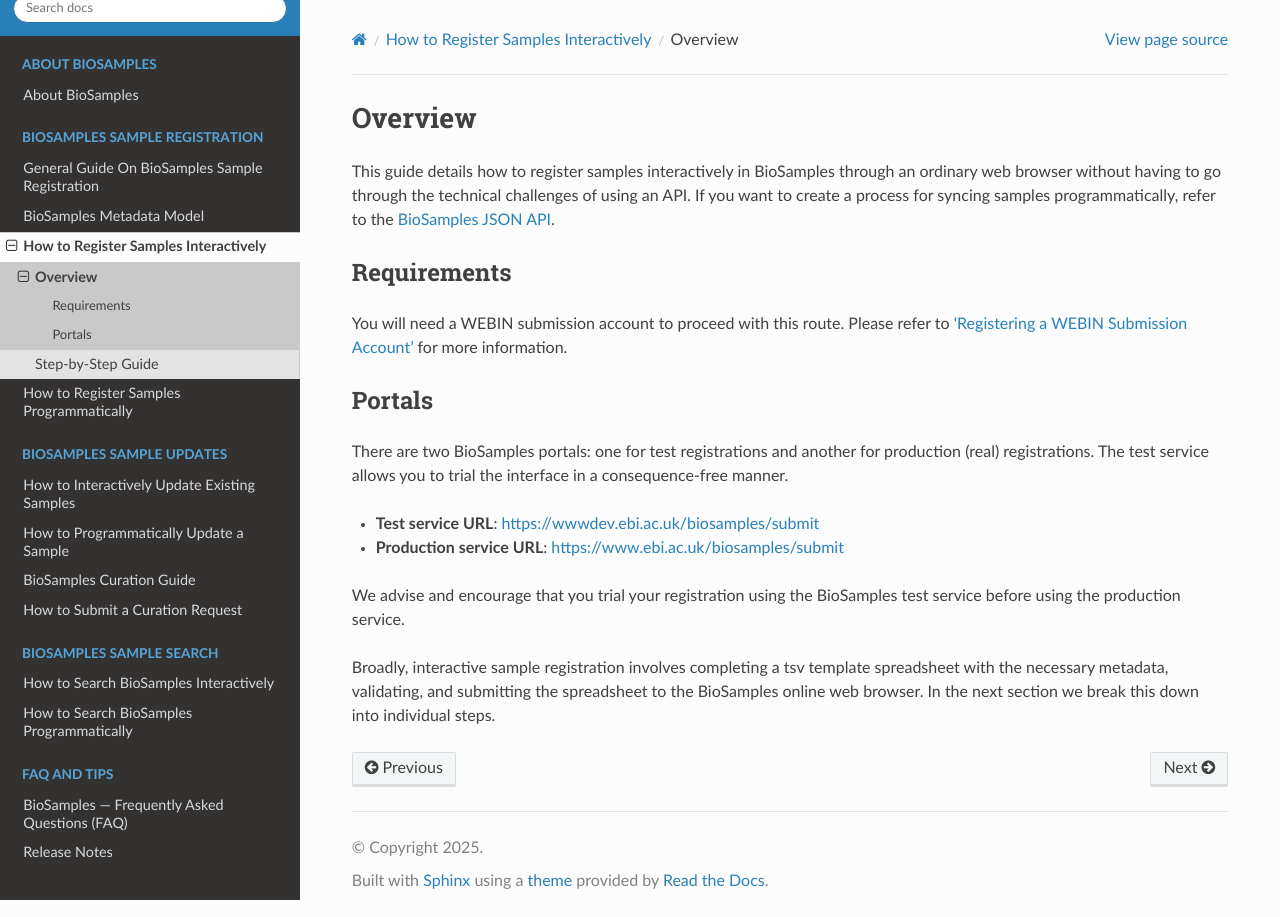
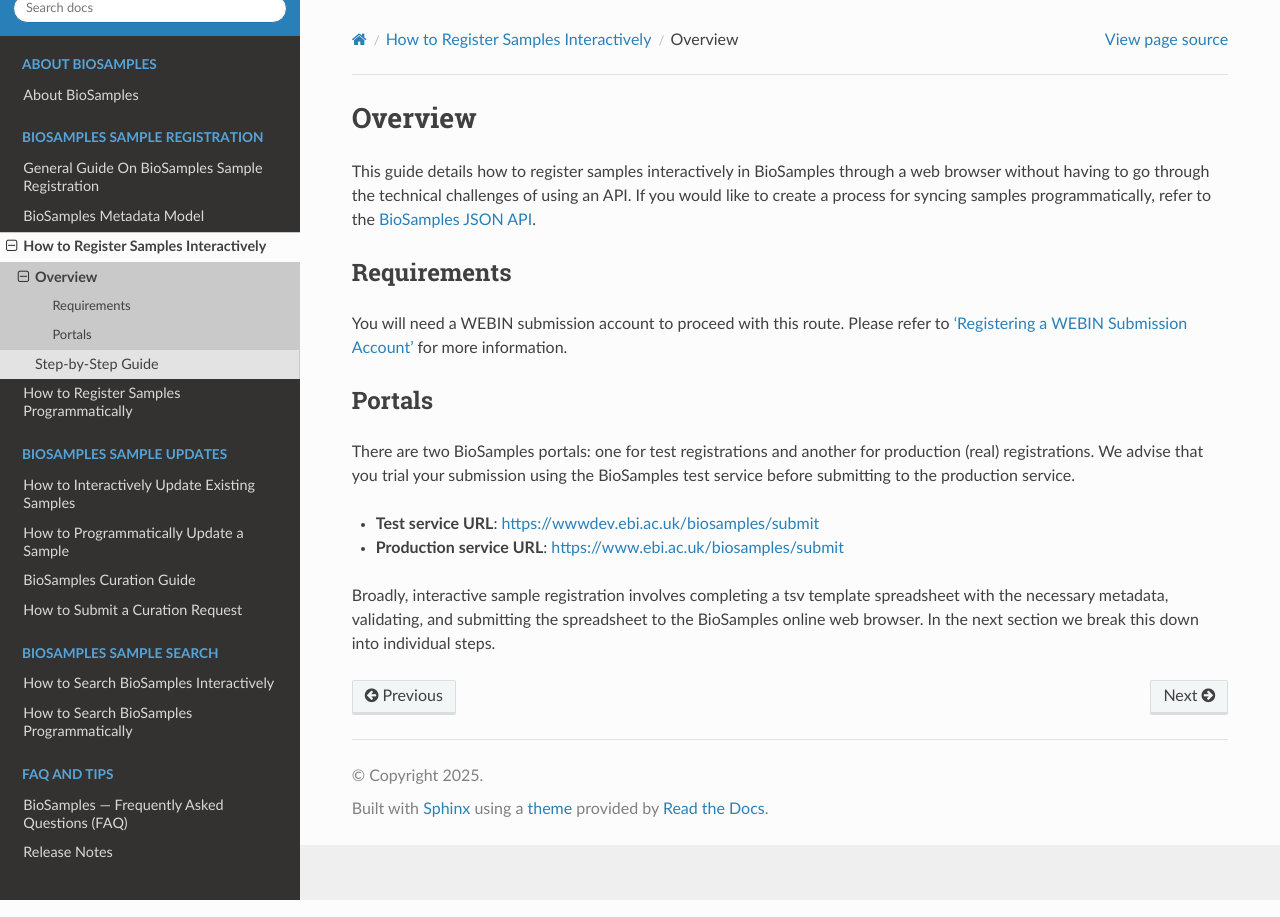
Before and after one commit to EBIBioSamples/read_docs, a Sphinx documentation site: the page built from docs/submit/interactively/overview.rst, in a window 1280 px wide. Built offline with Sphinx 7.4.7 and the Read the Docs theme 3.1.0, drawn with Linux system fonts in a browser that asks for light colours.

Commit message:
changes to interactively registering sample metadata

```diff
--- a/docs/submit/interactively/overview.rst
+++ b/docs/submit/interactively/overview.rst
@@ -1,22 +1,21 @@
 
 Overview
 =========
-This guide details how to register samples interactively in BioSamples through an ordinary web browser without having to go through the technical challenges of using an API.
-If you want to create a process for syncing samples programmatically, refer to the `BioSamples JSON API <../programmatically.html>`_.
+This guide details how to register samples interactively in BioSamples through a web browser without having to go through the technical challenges of using an API.
+If you would like to create a process for syncing samples programmatically, refer to the `BioSamples JSON API <../programmatically.html>`_.
 
 Requirements
 ------------
-You will need a WEBIN submission account to proceed with this route. Please refer to `'Registering a WEBIN Submission Account' <general-guide/registration.html>`_ for more information.
+You will need a WEBIN submission account to proceed with this route. Please refer to `'Registering a WEBIN Submission Account' <../general-guide/registration.html>`_ for more information.
 
 
 Portals
 -------
-There are two BioSamples portals: one for test registrations and another for production (real) registrations. The test service allows you to trial the interface in a consequence-free manner.
+There are two BioSamples portals: one for test registrations and another for production (real) registrations. We advise that you trial your submission using the BioSamples test service before submitting to the production service.
 
 - **Test service URL**: https://wwwdev.ebi.ac.uk/biosamples/submit
 - **Production service URL**: https://www.ebi.ac.uk/biosamples/submit
 
-We advise and encourage that you trial your registration using the BioSamples test service before using the production service.
 
 Broadly, interactive sample registration involves completing a tsv template spreadsheet with the necessary metadata, validating, and submitting the spreadsheet to the BioSamples online web browser.
 In the next section we break this down into individual steps.
--- a/docs/submit/interactively/step-by-step.rst
+++ b/docs/submit/interactively/step-by-step.rst
@@ -5,7 +5,7 @@
 ---------------------------------
 BioSamples uses Sample Checklists to ensure that each sample is registered with at least a minimum amount of metadata. For more information, see the `BioSamples Metadata Model <../metadata-model.html>`_ page.
 
-.. note:: Please note that registering a BioSample with an ENA checklist is a requirement for submitting data using this sample to ENA.
+.. note:: Please note that registering a BioSample with an ENA checklist is a requirement for submitting data referencing this sample in ENA.
 
 Select either the BioSamples Minimal Checklist (`tsv <https://github.com/EBIBioSamples/read_docs/blob/main/docs/submit/templates/BSDC00001.tsv>`_) (`json <https://www.ebi.ac.uk/biosamples/schemas/certification/biosamples-minimal.json>`_), or select a Sample Checklist from the `collection of ENA GSC-based Sample Checklists <https://www.ebi.ac.uk/ena/browser/checklists>`_ and make a note of the mandatory, recommended, and optional fields.
 
@@ -141,5 +141,5 @@
 
 1. After completing the template spreadsheet with the appropriate metadata, login to BioSamples at the `drag'n'drop interface <https://www.ebi.ac.uk/biosamples/uploadLogin>`_ with your Webin credentials. See `Registering a WEBIN Submission Account <..\general-guide\registration.html>`_ for more details.
 2. Select the appropriate checklist for validation from the dropdown list, and then upload your completed spreadsheet.
-3. The uploader sends back a file for download with the submission result, in case of same time uploads where the file size is less than 20 KBytes and the file has less than 200 samples, the result file will have the sample metadata and the accessions. In case of queued uploads where the file size is greater than 20 KBytes or the file has more than 200 samples the result file will have a unique submission ID for the upload. The unique submission ID can be used to get the result of the upload using the View Submissions tab.
+3. The uploader sends back a file for download with the submission result. In the case of same time uploads where the file size is less than 20 KB and the file has less than 200 samples, the result file will have the sample metadata and the accessions. In case of queued uploads where the file size is greater than 20 KB or the file has more than 200 samples, this will take longer and the result file will have a unique submission ID for the upload. The unique submission ID can be used to get the result of the upload using the View Submissions tab.
 4. If you are looking to update existing samples that have been uploaded, you can use the file returned to you after your submission. Please remember to remove the receipt section.
```
